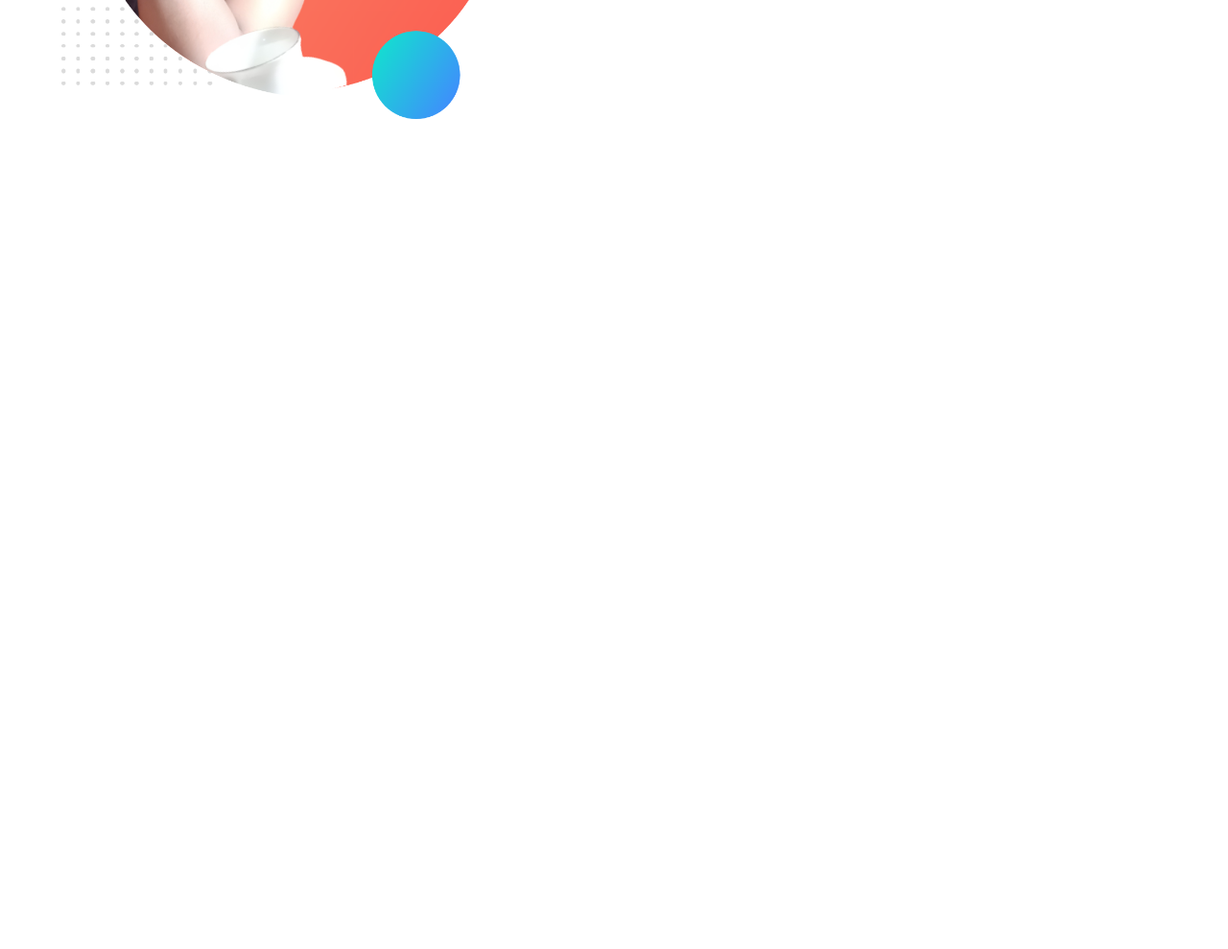
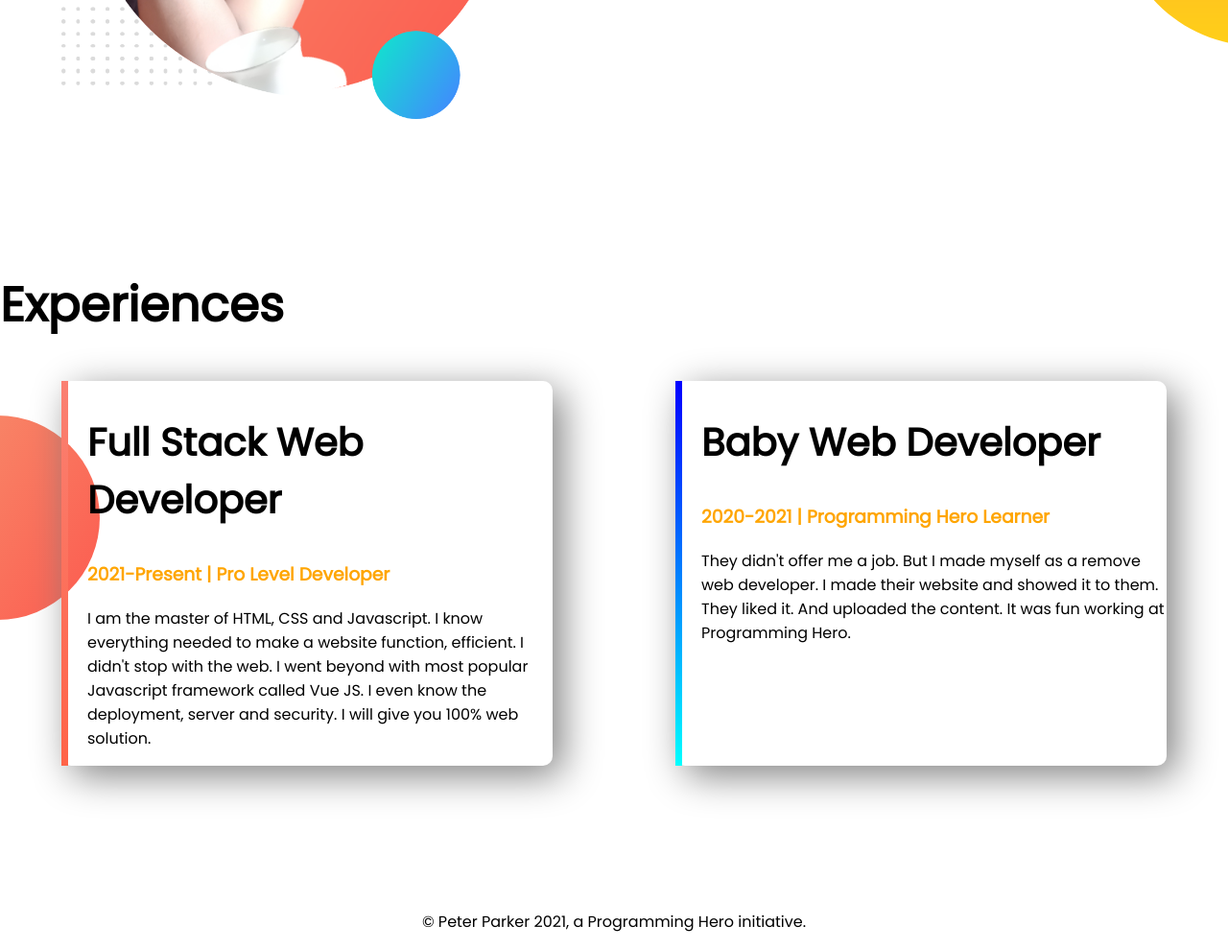
Before and after one commit to technicalsalma/developer-protfolio, a plain HTML site: page index.html in a window 1280 px wide. Shown: the part 948-1937 px from the top of the page at 96% size. Before the commit the page ends 1229 px from the top, so only its background shows below. Drawn offline with Linux system fonts and the light colour scheme.

Commit message:
footer exprence add

```diff
--- a/index.html
+++ b/index.html
@@ -13,7 +13,7 @@
 </head>
 
 <body>
-    <section class="top-banner">
+    <section class="top-banner section-flexible">
         <div class="half-width">
             <h1>Welcome TO</h1>
             <h1> <span class="orange-color">Technical Salma</span> World</h1>
@@ -29,7 +29,7 @@
         </div>
     </section>
 
-    <section class="dream-big">
+    <section class="dream-big section-flexible">
         <div class="half-width">
             <img src="images/salma.png" alt="img">
         </div>
@@ -45,7 +45,30 @@
 
     </section>
 
+    <section class="Experiences-area">
+        <h1>Experiences</h1>
+        <div class="section-flexible">
+            <div id="full-stack-container" class="Experience-item">
+                <h2>Full Stack Web Developer</h2>
+                <h3 class="orange-color">2021-Present | Pro Level Developer</h3>
+                <p>I am the master of HTML, CSS and Javascript. I know everything needed to make a website function,
+                    efficient. I didn't stop with the web. I went beyond with most popular Javascript framework called
+                    Vue
+                    JS. I even know the deployment, server and security. I will give you 100% web solution.</p>
+            </div>
+            <div id="web-dev-experience" class="Experience-item">
+                <h2>Baby Web Developer</h2>
+                <h3 class="orange-color">2020-2021 | Programming Hero Learner</h3>
+                <p>They didn't offer me a job. But I made myself as a remove web developer. I made their website and
+                    showed
+                    it to them. They liked it. And uploaded the content. It was fun working at Programming Hero.</p>
+            </div>
+        </div>
+    </section>
 
+    <footer>
+        <p>© Peter Parker 2021, a Programming Hero initiative.</p>
+    </footer>
 
 </body>
 
--- a/style.css
+++ b/style.css
@@ -7,11 +7,15 @@ h1 {
     font-size: 50px;
 }
 
+h2 {
+    font-size: 40px;
+}
+
 .orange-color {
     color: orange;
 }
 
-section {
+.section-flexible {
     display: flex;
     margin-bottom: 150px;
 }
@@ -42,4 +46,36 @@ section {
 .dream-big {
     background-image: url(images/dream-bg.png);
     background-repeat: no-repeat;
+    background-position: right;
 }
+
+.Experiences-area {
+    background-image: url(images/exp-bg.png);
+    background-repeat: no-repeat;
+    background-position: left;
+}
+
+.Experience-item {
+    width: 40%;
+    margin-left: 5%;
+    margin-right: 5%;
+    padding-left: 20px;
+    border-radius: 10px;
+    box-shadow: 10px 10px 40px gray;
+}
+
+#full-stack-container {
+    border-left: 7px solid;
+    border-image: linear-gradient(salmon, tomato);
+    border-image-slice: 1;
+}
+
+#web-dev-experience {
+    border-left: 7px solid;
+    border-image: linear-gradient(blue, cyan);
+    border-image-slice: 1;
+}
+
+footer p {
+    text-align: center;
+}
```
Also changed, not shown: 5 other files.
